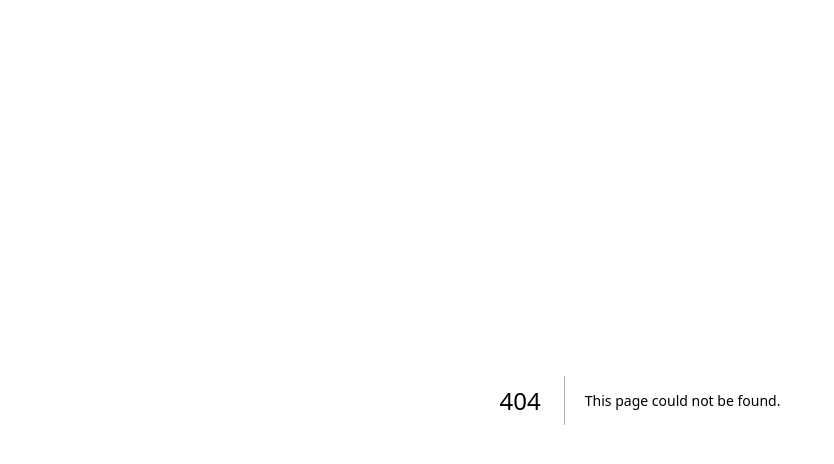
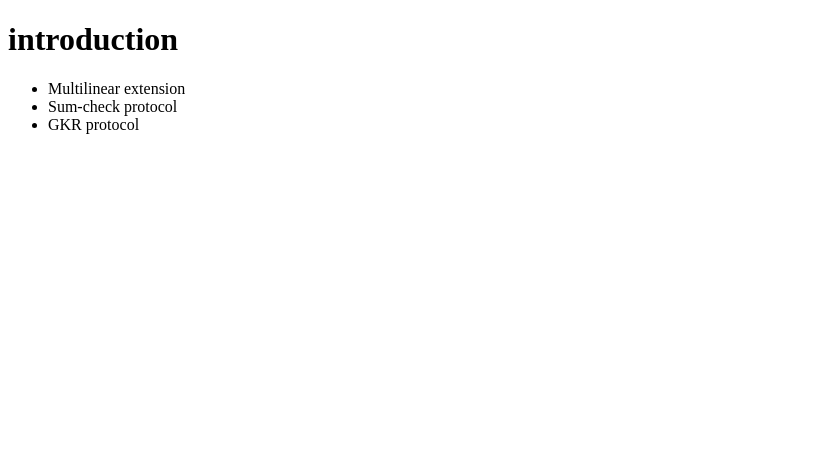
Before and after one commit to 0x6980/zkp-notes, a Next.js app: page /zkp-notes/gkr in a window 1280 px wide. Before the commit this address had no page. Shown: the top 464 px of the page, without its empty margins (0-834 px from the left). Built offline with nearby package versions, Linux system fonts and the light colour scheme.

Commit message:
index file in gkr folder added

```diff
--- /dev/null
+++ b/pages/gkr/index.mdx
@@ -0,0 +1,4 @@
+# introduction
+- Multilinear extension
+- Sum-check protocol
+- GKR protocol
```
